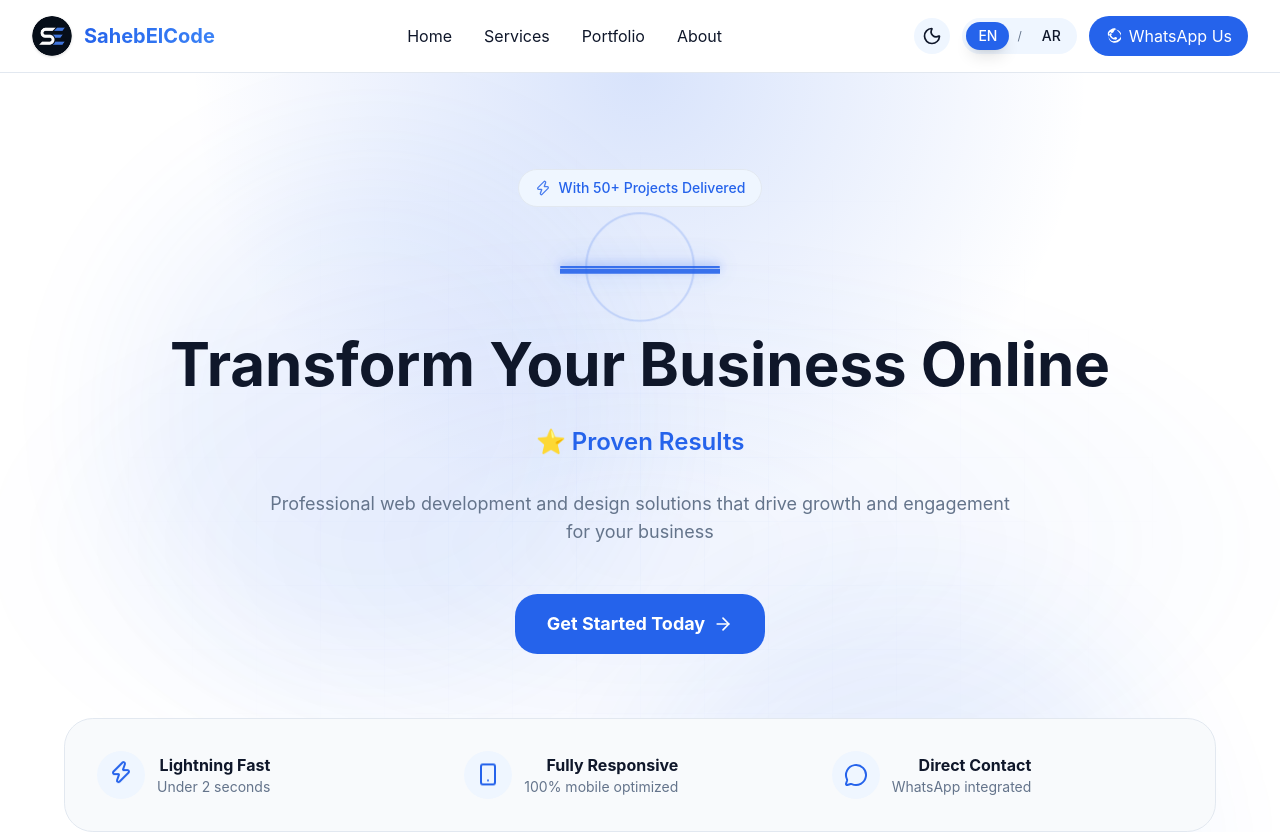
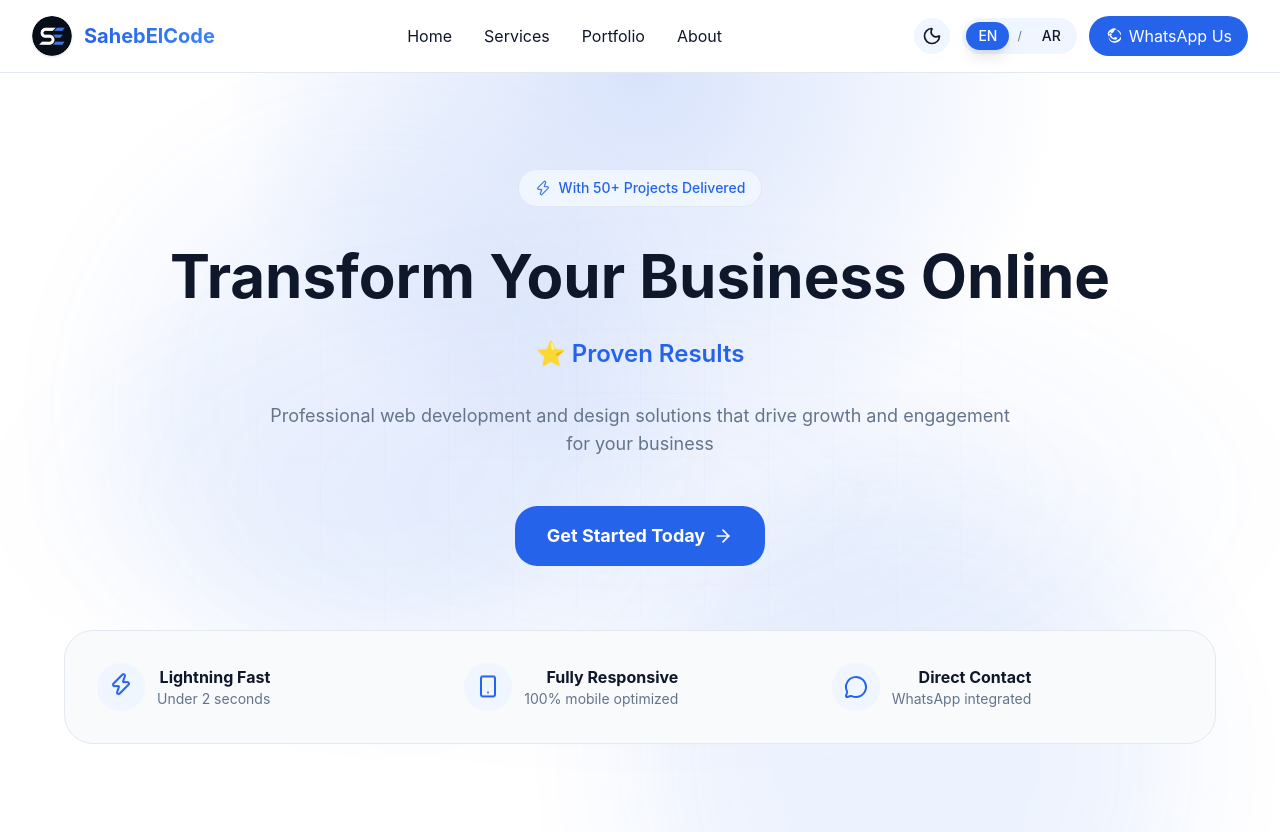
Before and after one commit to MoDevs1/saheb-el-code-latest, a Next.js app: page / in a window 1280 px wide. Shown: the top 832 px of the page. Built offline with nearby package versions, Linux system fonts and the light colour scheme.

Commit message:
Remove heartbeat strip from hero

```diff
--- a/app/globals.css
+++ b/app/globals.css
@@ -224,35 +224,6 @@ html {
   }
 }
 
-@keyframes heartbeat-beat {
-  0%,
-  12%,
-  24%,
-  100% {
-    transform: scale(1);
-    opacity: 0.9;
-  }
-
-  8%,
-  18% {
-    transform: scale(1.18);
-    opacity: 1;
-  }
-}
-
-@keyframes heartbeat-wave {
-  0% {
-    transform: scale(0.65);
-    opacity: 0.8;
-  }
-
-  70%,
-  100% {
-    transform: scale(2.6);
-    opacity: 0;
-  }
-}
-
 @keyframes hero-background-pulse {
   0%,
   100% {
@@ -284,60 +255,6 @@ html {
   55% {
     opacity: 0.12;
   }
-}
-
-@keyframes heartbeat-line {
-  0%,
-  100% {
-    clip-path: polygon(0 54%, 18% 54%, 27% 54%, 35% 54%, 43% 54%, 51% 54%, 60% 54%, 68% 54%, 76% 54%, 84% 54%, 100% 54%, 100% 66%, 84% 66%, 76% 66%, 68% 66%, 60% 66%, 51% 66%, 43% 66%, 35% 66%, 27% 66%, 18% 66%, 0 66%);
-  }
-
-  8% {
-    clip-path: polygon(0 54%, 18% 54%, 27% 54%, 35% 54%, 43% 54%, 48% 54%, 52% 18%, 57% 88%, 62% 38%, 67% 54%, 76% 54%, 84% 54%, 100% 54%, 100% 66%, 84% 66%, 76% 66%, 67% 66%, 62% 66%, 57% 66%, 52% 66%, 48% 66%, 43% 66%, 35% 66%, 27% 66%, 18% 66%, 0 66%);
-  }
-
-  18% {
-    clip-path: polygon(0 54%, 18% 54%, 27% 54%, 35% 54%, 43% 54%, 48% 54%, 52% 18%, 57% 88%, 62% 38%, 67% 54%, 76% 54%, 84% 54%, 100% 54%, 100% 66%, 84% 66%, 76% 66%, 67% 66%, 62% 66%, 57% 66%, 52% 66%, 48% 66%, 43% 66%, 35% 66%, 27% 66%, 18% 66%, 0 66%);
-  }
-}
-
-.heartbeat-core {
-  position: relative;
-  z-index: 2;
-  display: block;
-  width: 100%;
-  height: 2px;
-  border-radius: 999px;
-  background: var(--primary);
-  box-shadow: 0 0 10px var(--primary), 0 0 28px color-mix(in srgb, var(--primary) 80%, transparent);
-  animation: heartbeat-beat 1.35s ease-in-out infinite;
-}
-
-.heartbeat-line {
-  position: absolute;
-  inset: -20px 0;
-  display: block;
-  background: currentColor;
-  color: var(--primary);
-  filter: drop-shadow(0 0 5px var(--primary));
-  animation: heartbeat-line 1.35s ease-in-out infinite;
-}
-
-.heartbeat-ring {
-  position: absolute;
-  width: 3.5rem;
-  height: 3.5rem;
-  border: 1px solid color-mix(in srgb, var(--primary) 70%, transparent);
-  border-radius: 999px;
-  animation: heartbeat-wave 1.35s ease-out infinite;
-}
-
-.heartbeat-ring-delay-1 {
-  animation-delay: 0.25s;
-}
-
-.heartbeat-ring-delay-2 {
-  animation-delay: 0.7s;
 }
 
 .hero-pulse-background::before {
@@ -386,10 +303,7 @@ html {
 @media (prefers-reduced-motion: reduce) {
   .hero-pulse-background::before,
   .hero-pulse-orb,
-  .hero-pulse-grid,
-  .heartbeat-core,
-  .heartbeat-line,
-  .heartbeat-ring {
+  .hero-pulse-grid {
     animation: none;
   }
 }
--- a/components/hero.tsx
+++ b/components/hero.tsx
@@ -25,15 +25,6 @@ export default function Hero() {
               {t.heroHighlight}
             </span>
           </div>
-        </div>
-
-        {/* Heartbeat pulse accent */}
-        <div className="relative mx-auto mb-8 flex h-14 w-40 items-center justify-center" aria-hidden="true">
-          <span className="heartbeat-ring heartbeat-ring-delay-1" />
-          <span className="heartbeat-ring heartbeat-ring-delay-2" />
-          <span className="heartbeat-core">
-            <span className="heartbeat-line" />
-          </span>
         </div>
 
         {/* Headline */}
```
